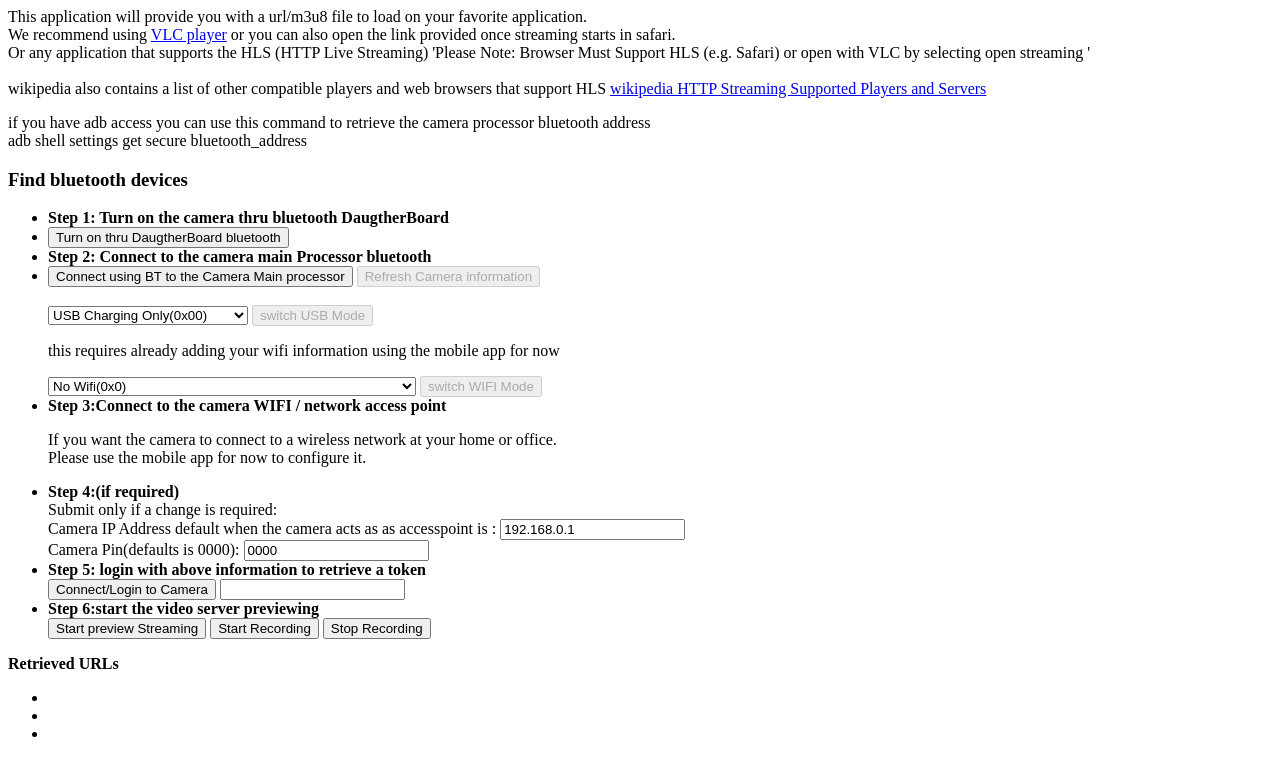
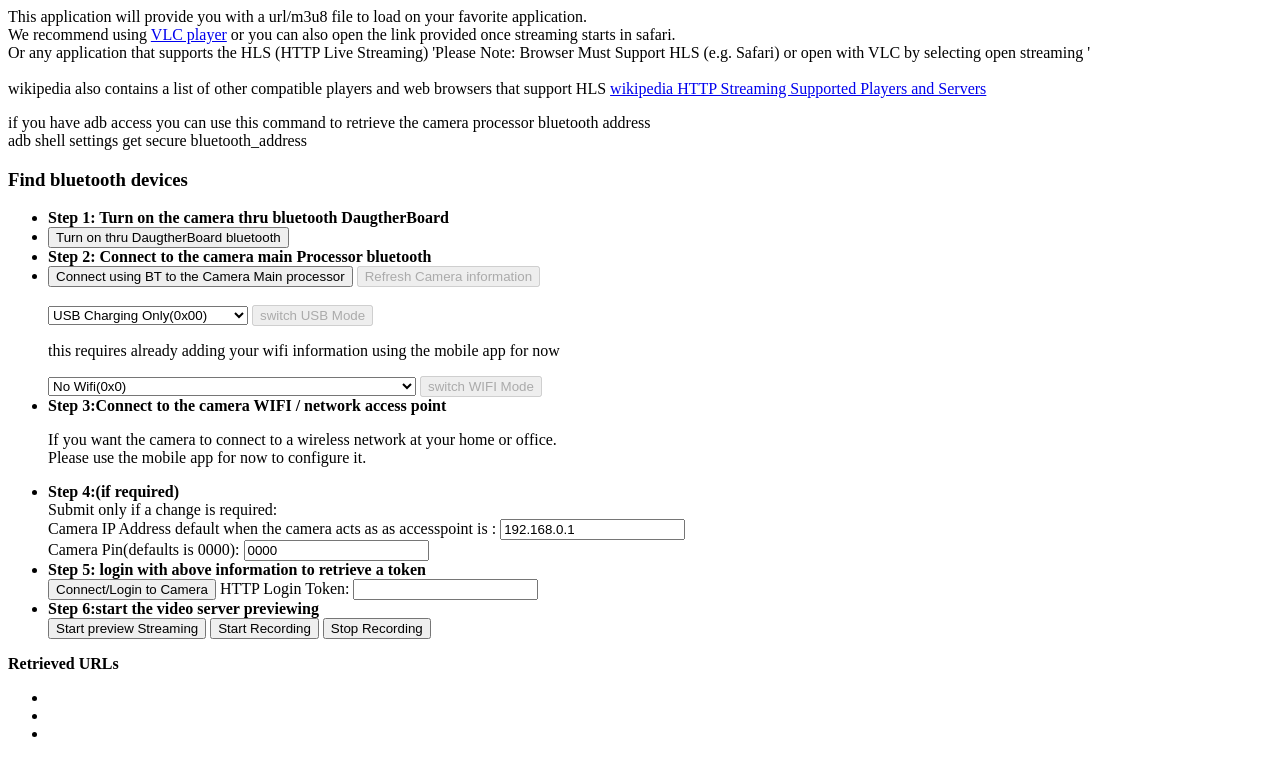
Before and after one commit to SoteraDigital/V360-WebApp, a browser extension: page index.html in a window 1280 px wide. Drawn offline with Linux system fonts and the light colour scheme.

Commit message:
label for field

```diff
--- a/index.html
+++ b/index.html
@@ -81,6 +81,7 @@
         <li>
           <b>Step 5: login with above information to retrieve a token</b><br>
           <button id="login" type="button">Connect/Login to Camera</button>
+          HTTP Login Token:
           <input id="token_input" type="text" name="token_field" value="">
         </li>
         <li>
```
